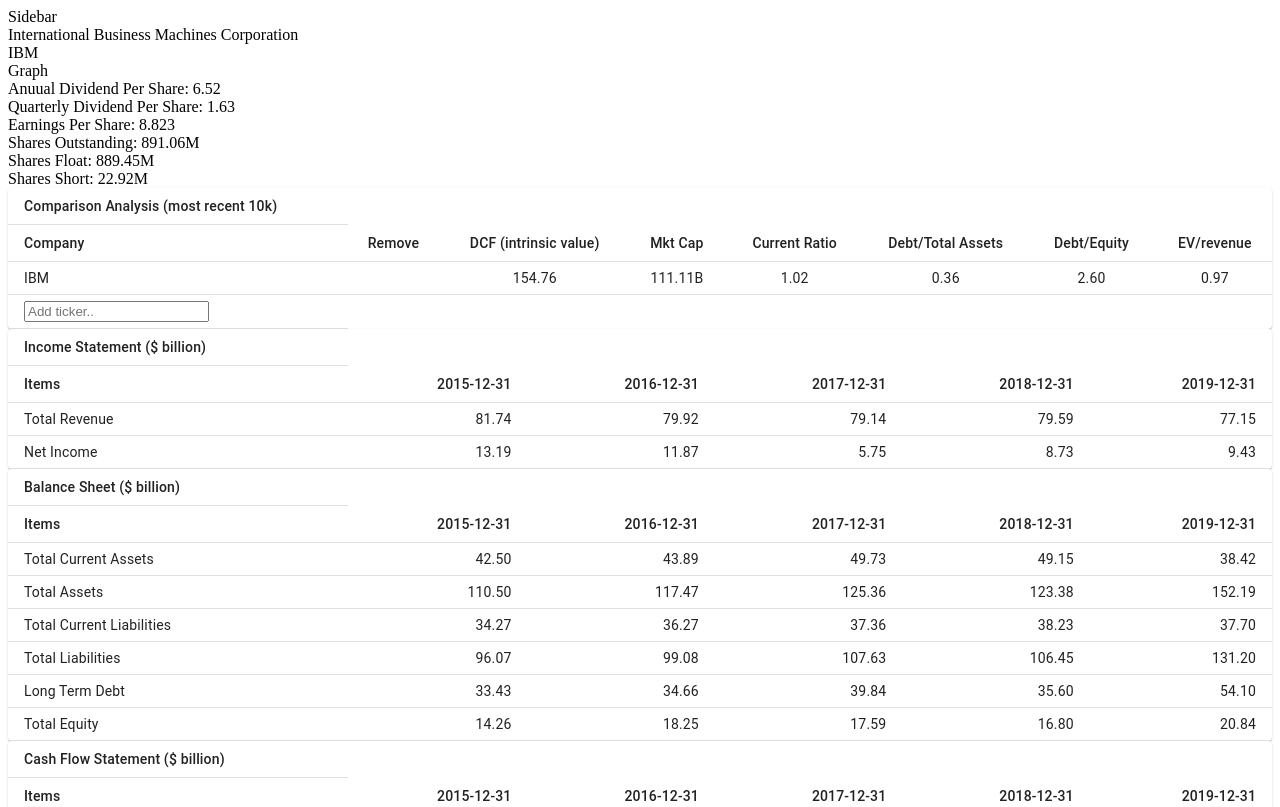
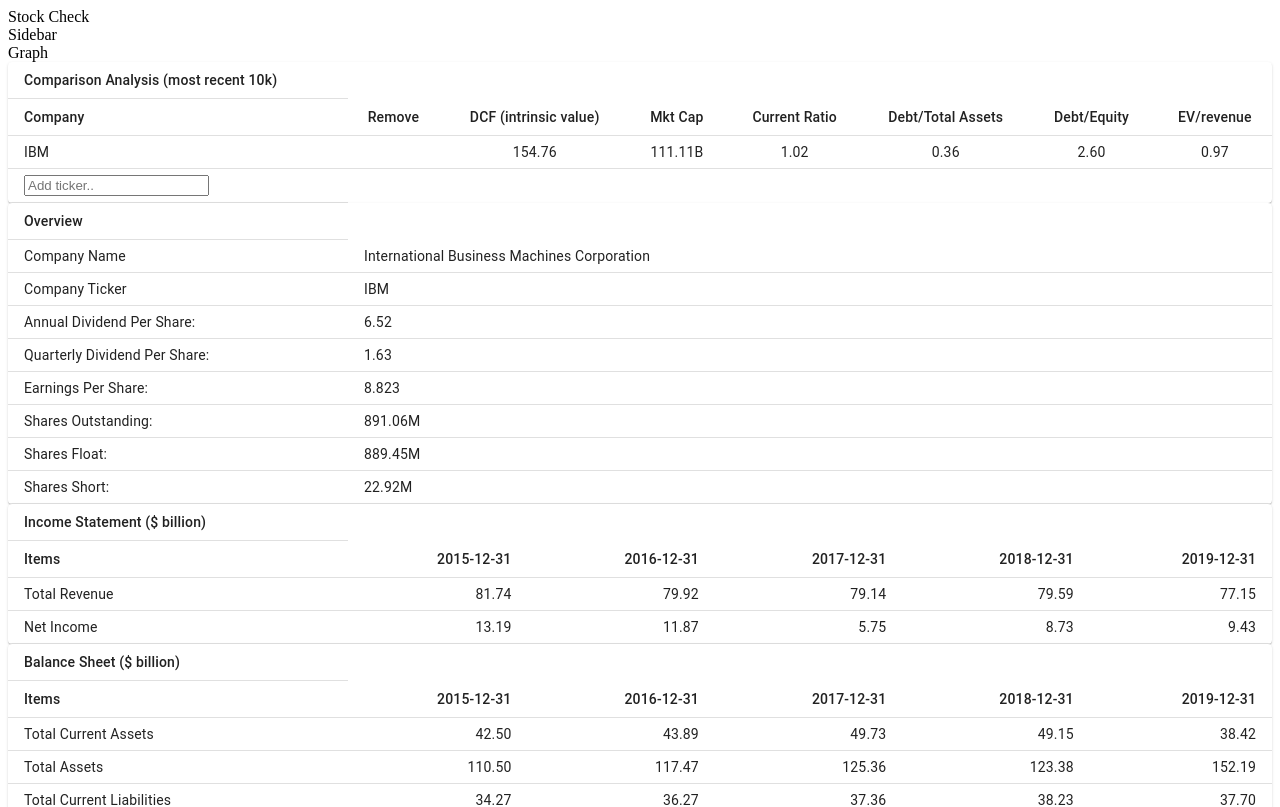
Before and after one commit to linhdangCA/stock-check-app, a React app: page / in a window 1280 px wide. Shown: the top 807 px of the page. Built offline with nearby package versions, Linux system fonts and the light colour scheme; the HTML template or start-up script is replaced by a standard one.

Commit message:
installed recharts updated name of the website now updates to newest ticker financial statements when new ticker is added

```diff
--- a/client/src/components/App.jsx
+++ b/client/src/components/App.jsx
@@ -63,7 +63,7 @@
           } else {
             var updatedCompanies = Object.assign(this.state.companies);
             updatedCompanies.push(data);
-            this.setState({companies: updatedCompanies});
+            this.setState({companies: updatedCompanies, display: this.state.companies.length - 1});
           }
         }
       })
@@ -91,8 +91,8 @@
   render () {
     return (
       <div>
+        <Header data={this.state.companies[this.state.display].overview}/>
         <Sidebar />
-        <Header data={this.state.companies[this.state.display].overview}/>
         <Graph />
         <Financials
           companies={this.state.companies}
--- a/client/src/components/financials/financials.jsx
+++ b/client/src/components/financials/financials.jsx
@@ -8,13 +8,13 @@
 const Financials = (props) => {
   return (
     <div>
-      <Overview overviewData={props.overviewData}/>
       <ComparisonAnalysis
         companies={props.companies}
         getTickerFinancials={props.getTickerFinancials}
         removeCompany={props.removeCompany}
         changeCurrentTickerDisplay={props.changeCurrentTickerDisplay}
       />
+      <Overview overviewData={props.overviewData}/>
       <IncomeStatement incomeStatementData={props.incomeStatementData}/>
       <BalanceSheet balanceSheetData={props.balanceSheetData}/>
       <CashFlowStatement cashFlowStatementData={props.cashFlowStatementData}/>
--- a/client/src/components/financials/overview.jsx
+++ b/client/src/components/financials/overview.jsx
@@ -1,9 +1,68 @@
 import React from 'react'
+import { makeStyles } from '@material-ui/core/styles'
+import Table from '@material-ui/core/Table'
+import TableBody from '@material-ui/core/TableBody'
+import TableCell from '@material-ui/core/TableCell'
+import TableContainer from '@material-ui/core/TableContainer';
+import TableHead from '@material-ui/core/TableHead';
+import TableRow from '@material-ui/core/TableRow';
+import Paper from '@material-ui/core/Paper';
+
+const useStyles = makeStyles({
+  table: {
+    minWidth: 650,
+  }
+})
 
 const Overview = (props) => {
+  const classes = useStyles();
+
   return (
     <div>
-      <div>
+      <TableContainer component={Paper}>
+        <Table className={classes.table} size="small" aria-label="a dense table">
+          <TableHead>
+            <TableRow>
+              <TableCell width="300">Overview</TableCell>
+            </TableRow>
+          </TableHead>
+          <TableBody>
+          <TableRow>
+              <TableCell width="300">Company Name</TableCell>
+              <TableCell>{props.overviewData.Name}</TableCell>
+            </TableRow>
+            <TableRow>
+              <TableCell width="300">Company Ticker</TableCell>
+              <TableCell>{props.overviewData.Symbol}</TableCell>
+            </TableRow>
+            <TableRow>
+              <TableCell width="300">Annual Dividend Per Share:</TableCell>
+              <TableCell>{props.overviewData.DividendPerShare}</TableCell>
+            </TableRow>
+            <TableRow>
+              <TableCell width="300">Quarterly Dividend Per Share:</TableCell>
+              <TableCell>{props.overviewData.DividendPerShare / 4}</TableCell>
+            </TableRow>
+            <TableRow>
+              <TableCell width="300">Earnings Per Share:</TableCell>
+              <TableCell>{props.overviewData.EPS}</TableCell>
+            </TableRow>
+            <TableRow>
+              <TableCell width="300">Shares Outstanding:</TableCell>
+              <TableCell>{(props.overviewData.SharesOutstanding / 1000000).toFixed(2)}M</TableCell>
+            </TableRow>
+            <TableRow>
+              <TableCell width="300">Shares Float:</TableCell>
+              <TableCell>{(props.overviewData.SharesFloat / 1000000).toFixed(2)}M</TableCell>
+            </TableRow>
+            <TableRow>
+              <TableCell width="300">Shares Short:</TableCell>
+              <TableCell>{(props.overviewData.SharesShort / 1000000).toFixed(2)}M</TableCell>
+            </TableRow>
+          </TableBody>
+        </Table>
+      </TableContainer>
+      {/* <div>
         Anuual Dividend Per Share: {props.overviewData.DividendPerShare}
       </div>
       <div>
@@ -20,7 +79,7 @@
       </div>
       <div>
         Shares Short: {(props.overviewData.SharesShort / 1000000).toFixed(2)}M
-      </div>
+      </div> */}
     </div>
   )
 }
--- a/client/src/components/header.jsx
+++ b/client/src/components/header.jsx
@@ -4,10 +4,7 @@
   return (
     <div>
       <div>
-        {props.data.Name}
-      </div>
-      <div>
-        {props.data.Symbol}
+        Stock Check
       </div>
     </div>
   )
--- a/package.json
+++ b/package.json
@@ -34,6 +34,7 @@
     "express": "^4.17.1",
     "nodemon": "^2.0.6",
     "react": "^16.14.0",
-    "react-dom": "^16.14.0"
+    "react-dom": "^16.14.0",
+    "recharts": "^2.0.0"
   }
 }
```
Also changed, not shown: 1 other file (tests, documents, lock files or other folders).
